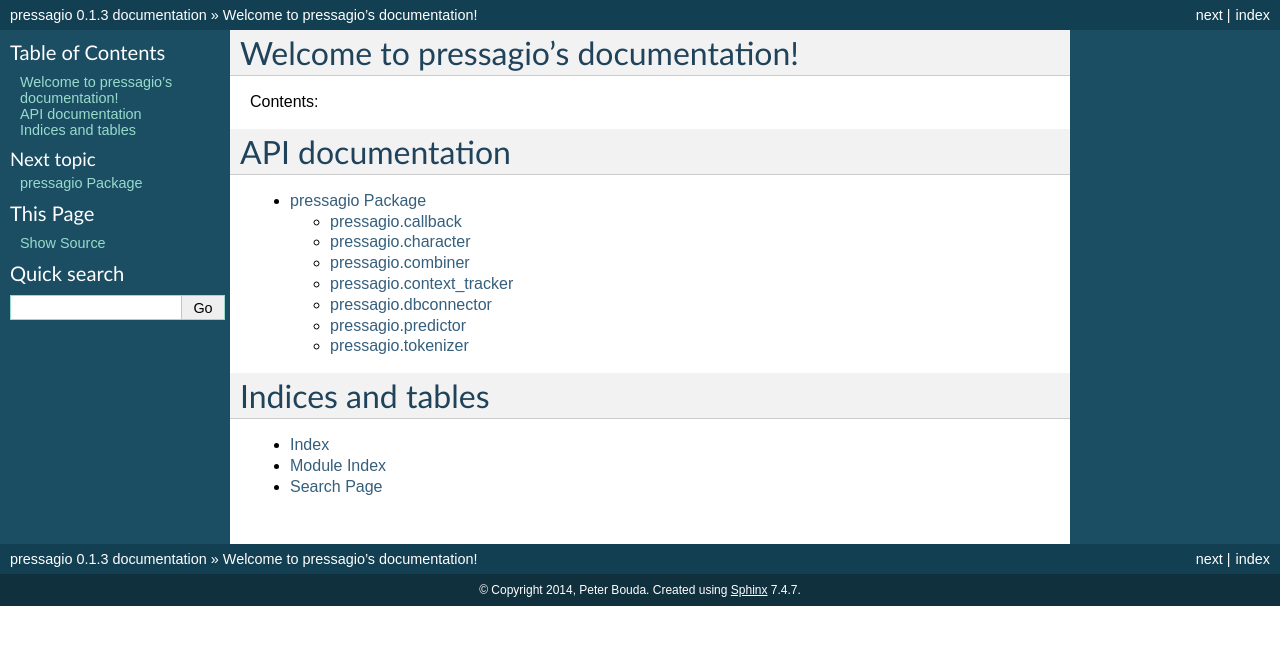
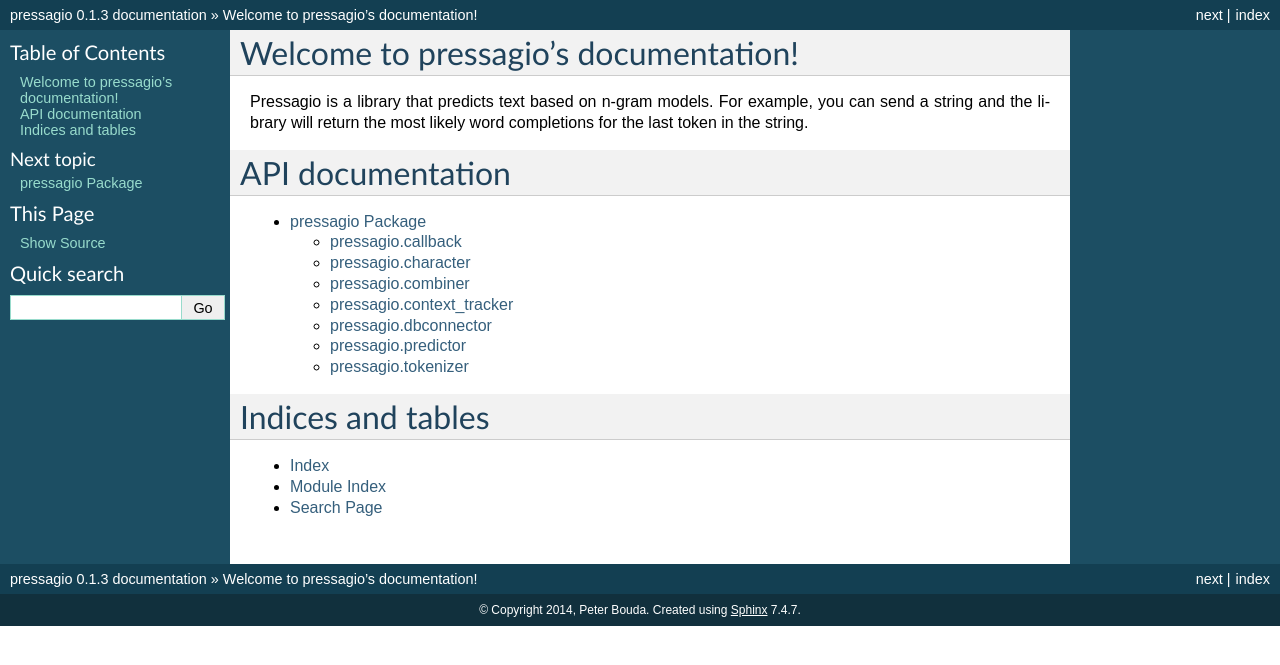
Before and after one commit to Poio-NLP/pressagio, a Sphinx documentation site: the page built from doc/index.rst, in a window 1280 px wide. Shown: the top 665 px of the page. Built offline with Sphinx 7.4.7, drawn with Linux system fonts in a browser that asks for light colours.

Commit message:
Updated documentation.

```diff
--- a/doc/index.rst
+++ b/doc/index.rst
@@ -6,10 +6,9 @@
 Welcome to pressagio's documentation!
 =====================================
 
-Contents:
-
-.. toctree::
-   :maxdepth: 2
+Pressagio is a library that predicts text based on n-gram models. For example,
+you can send a string and the library will return the most likely word
+completions for the last token in the string.
 
 
 API documentation
```
